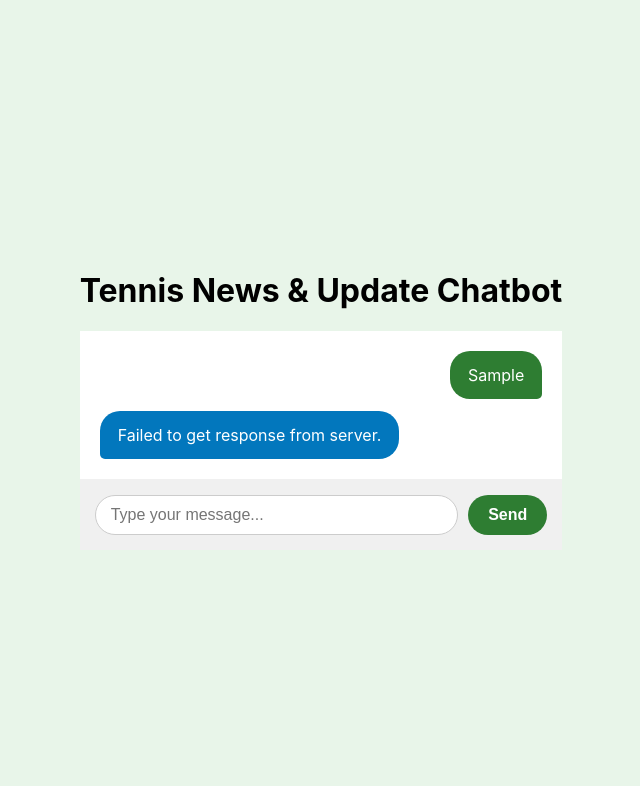
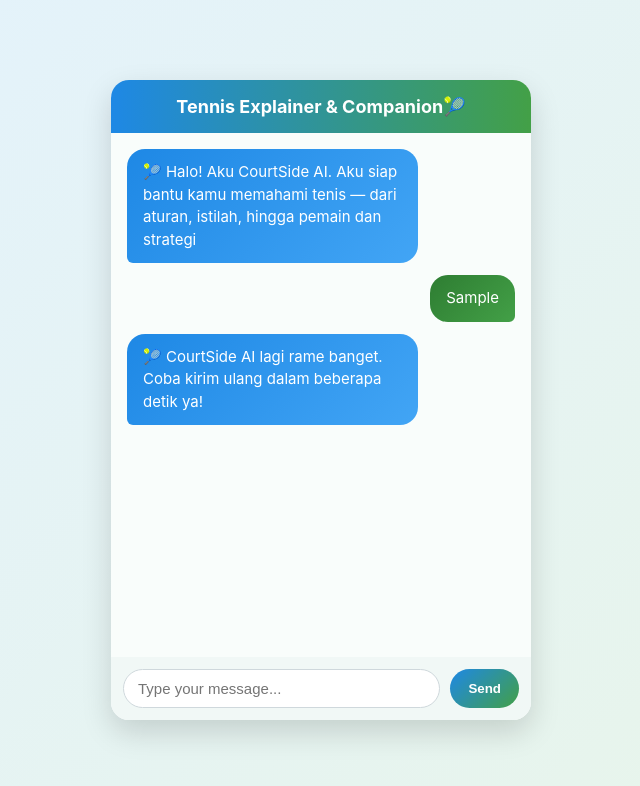
Before and after one commit to gabrielavania/gemini-chatbot-api, a website: page public/index.html in a window 1280 px wide. Both pictures are taken after typing "Sample" into the empty fields and a click on the button "Send". Shown: the whole page, without its empty margins (319-959 px from the left). Drawn offline with Linux system fonts and the light colour scheme; no server answers.

Commit message:
fix: chatbox revision

```diff
--- a/public/index.html
+++ b/public/index.html
@@ -3,12 +3,12 @@
   <head>
     <meta charset="UTF-8" />
     <meta name="viewport" content="width=device-width, initial-scale=1.0" />
-    <title>Tennis News & Update Chatbot</title>
+    <title>CourtSide AI</title>
     <link rel="stylesheet" href="style.css" />
   </head>
   <body>
     <div class="container">
-      <h1>Tennis News & Update Chatbot</h1>
+      <h1>Tennis Explainer & Companion🎾</h1>
       <div id="chat-box" class="chat-box"></div>
       <form id="chat-form">
         <input
--- a/public/script.js
+++ b/public/script.js
@@ -1,4 +1,11 @@
 document.addEventListener("DOMContentLoaded", () => {
+  setTimeout(() => {
+    addMessage(
+      "Bot",
+      "🎾 Halo! Aku CourtSide AI. Aku siap bantu kamu memahami tenis — dari aturan, istilah, hingga pemain dan strategi",
+    );
+  }, 800);
+
   const chatForm = document.getElementById("chat-form");
   const userInput = document.getElementById("user-input");
   const chatBox = document.getElementById("chat-box");
@@ -48,19 +55,42 @@ document.addEventListener("DOMContentLoaded", () => {
     } catch (error) {
       console.error("Error:", error);
       // 5. Handle errors
-      updateMessage(loadingId, "Bot", "Failed to get response from server.");
+      updateMessage(
+        loadingId,
+        "Bot",
+        "🎾 CourtSide AI lagi rame banget. Coba kirim ulang dalam beberapa detik ya!",
+      );
     }
   });
 
   // Helper function to format text (bolding **text**)
   function formatText(text) {
-    const escaped = text
+    let escaped = text
       .replace(/&/g, "&amp;")
       .replace(/</g, "&lt;")
       .replace(/>/g, "&gt;")
       .replace(/"/g, "&quot;")
       .replace(/'/g, "&#039;");
-    return escaped.replace(/\*\*(.*?)\*\*/g, "<strong>$1</strong>");
+
+    // Bold: **text**
+    escaped = escaped.replace(/\*\*(.*?)\*\*/g, "<strong>$1</strong>");
+
+    // Italic: *text* (but not **bold**)
+    escaped = escaped.replace(
+      /(^|[^*])\*(?!\*)([^*\n]+)\*(?!\*)/g,
+      "$1<em>$2</em>",
+    );
+
+    // Numbered list: 1. 2. 3. (only at line start)
+    escaped = escaped.replace(/(^|\n)(\d+)\.\s+/g, "<br><strong>$2.</strong> ");
+
+    // Bullet list: * item (only at line start)
+    escaped = escaped.replace(/(^|\n)\*\s+/g, "<br>• ");
+
+    // Remove leading <br>
+    escaped = escaped.replace(/^<br>/, "");
+
+    return escaped;
   }
 
   function addMessage(sender, text, id = null) {
@@ -74,11 +104,12 @@ document.addEventListener("DOMContentLoaded", () => {
     }
     if (sender === "Bot" && text === "Thinking...") {
       messageDiv.innerHTML = `
-        <div class="loader-container">
-          <div class="dot"></div>
-          <div class="dot"></div>
-          <div class="dot"></div>
-        </div>`;
+    <div class="emoji-loader">
+      <span>🎾</span>
+      <span>🎾</span>
+      <span>🎾</span>
+    </div>
+  `;
     } else {
       // Apply formatting only for Bot messages, use textContent for User to be safe
       if (sender === "Bot") {
--- a/public/style.css
+++ b/public/style.css
@@ -1,3 +1,4 @@
+/* ===== Global Reset ===== */
 * {
   box-sizing: border-box;
 }
@@ -6,7 +7,7 @@ body {
   font-family:
     -apple-system, BlinkMacSystemFont, "Segoe UI", Roboto, Helvetica, Arial,
     sans-serif;
-  background-color: #e8f5e9; /* Light tennis court green */
+  background: linear-gradient(135deg, #e3f2fd, #e8f5e9);
   margin: 0;
   display: flex;
   align-items: center;
@@ -14,88 +15,98 @@ body {
   height: 100vh;
 }
 
-#chat-container {
+/* ===== Chat Container ===== */
+.container {
   width: 100%;
-  max-width: 450px; /* Lebar yang nyaman dibaca */
-  height: 80vh;
-  min-height: 500px; /* Mencegah chatbox terlalu kecil */
+  max-width: 420px;
+  height: 80vh; /* Konsisten tinggi */
+  min-height: 520px;
+  background: #ffffff;
+  border-radius: 18px;
+  box-shadow: 0 12px 30px rgba(0, 0, 0, 0.15);
   display: flex;
   flex-direction: column;
-  border-radius: 12px;
   overflow: hidden;
-  box-shadow: 0 8px 24px rgba(0, 0, 0, 0.15);
-  background-color: #ffffff;
-  margin: 16px; /* Memberi jarak dari tepi layar */
 }
 
-/* Responsif untuk layar mobile */
-@media (max-width: 480px) {
-  #chat-container {
-    height: 90vh; /* Lebih tinggi di HP */
-    width: 95%;
+.container h1 {
+  margin: 0;
+  padding: 16px;
+  text-align: center;
+  font-size: 18px;
+  background: linear-gradient(90deg, #1e88e5, #43a047);
+  color: #ffffff;
+}
+
+/* ===== Chat Box ===== */
+.chat-box {
+  flex: 1;
+  padding: 16px;
+  overflow-y: auto;
+  display: flex;
+  flex-direction: column;
+  gap: 12px;
+  background-color: #f9fdfb;
+  scroll-behavior: smooth; /* Smooth scroll */
+}
+
+/* ===== Messages ===== */
+.message {
+  max-width: 75%;
+  padding: 12px 16px;
+  border-radius: 18px;
+  font-size: 15px;
+  line-height: 1.5;
+  animation: fadeUp 0.25s ease-out;
+}
+
+@keyframes fadeUp {
+  from {
+    opacity: 0;
+    transform: translateY(6px);
+  }
+  to {
+    opacity: 1;
+    transform: translateY(0);
   }
 }
 
-#chat-box {
-  flex: 1; /* Memastikan chatbox mengisi ruang sejak awal */
-  border-bottom: 1px solid #f0f0f0;
-  overflow-y: auto;
-  padding: 20px;
-  background-color: #ffffff;
-  display: flex;
-  flex-direction: column;
-  gap: 12px;
-}
-
-.message {
-  padding: 12px 18px;
-  border-radius: 20px;
-  max-width: 75%;
-  word-wrap: break-word;
-  white-space: pre-wrap; /* This renders newlines from textContent */
-  line-height: 1.5;
-  font-size: 16px;
-}
-
 .user-message {
-  background-color: #2e7d32; /* Dark Tennis Green for user */
-  color: white;
   align-self: flex-end;
-  border-bottom-right-radius: 5px;
+  background: linear-gradient(135deg, #2e7d32, #43a047);
+  color: #ffffff;
+  border-bottom-right-radius: 6px;
 }
 
 .bot-message {
-  background-color: #0277bd; /* Blue for bot */
-  color: white;
   align-self: flex-start;
-  border-bottom-left-radius: 5px;
+  background: linear-gradient(135deg, #1e88e5, #42a5f5);
+  color: #ffffff;
+  border-bottom-left-radius: 6px;
 }
 
-/* === Loader Styles === */
+/* ===== Loader ===== */
 .loader-container {
   display: flex;
-  align-items: center;
-  justify-content: flex-start;
+  gap: 6px;
 }
 
 .loader-container .dot {
   width: 8px;
   height: 8px;
   border-radius: 50%;
-  background-color: #fff;
-  animation: dot-bounce 1.4s infinite ease-in-out both;
-  margin: 0 2px;
+  background-color: #ffffff;
+  animation: bounce 1.4s infinite ease-in-out both;
 }
 
 .loader-container .dot:nth-child(1) {
   animation-delay: -0.32s;
 }
-
 .loader-container .dot:nth-child(2) {
   animation-delay: -0.16s;
 }
 
-@keyframes dot-bounce {
+@keyframes bounce {
   0%,
   80%,
   100% {
@@ -106,38 +117,84 @@ body {
   }
 }
 
+/* ===== Input Area ===== */
 #chat-form {
   display: flex;
-  padding: 15px;
-  background-color: #f0f0f0;
+  padding: 12px;
+  gap: 10px;
+  background-color: #f1f8f6;
 }
 
 #user-input {
-  flex-grow: 1;
-  border: 1px solid #ccc;
+  flex: 1;
+  padding: 10px 14px;
   border-radius: 20px;
-  padding: 10px 15px;
-  font-size: 16px;
+  border: 1px solid #cfd8dc;
+  font-size: 15px;
   outline: none;
 }
 
 #user-input:focus {
-  border-color: #2e7d32;
+  border-color: #43a047;
 }
 
 #chat-form button {
-  background-color: #2e7d32; /* Tennis Green */
-  color: white;
+  padding: 10px 18px;
+  border-radius: 20px;
   border: none;
-  padding: 10px 20px;
-  margin-left: 10px;
-  border-radius: 20px;
   cursor: pointer;
-  font-size: 16px;
-  font-weight: bold;
-  transition: background-color 0.2s;
+  font-weight: 600;
+  color: #ffffff;
+  background: linear-gradient(135deg, #1e88e5, #43a047);
+  transition:
+    transform 0.15s ease,
+    box-shadow 0.15s ease;
 }
 
 #chat-form button:hover {
-  background-color: #388e3c;
+  transform: translateY(-1px);
+  box-shadow: 0 4px 10px rgba(0, 0, 0, 0.2);
 }
+
+/* ===== Responsive ===== */
+@media (max-width: 480px) {
+  .container {
+    height: 90vh;
+    width: 95%;
+  }
+}
+
+/* ===== Emoji Tennis Loader (Small) ===== */
+.emoji-loader {
+  display: flex;
+  gap: 4px; /* jarak antar bola lebih rapat */
+  font-size: 14px; /* KECILIN emoji */
+  line-height: 1;
+}
+
+.emoji-loader span {
+  animation: emoji-bounce 1.4s infinite ease-in-out;
+}
+
+.emoji-loader span:nth-child(1) {
+  animation-delay: 0s;
+}
+.emoji-loader span:nth-child(2) {
+  animation-delay: 0.15s;
+}
+.emoji-loader span:nth-child(3) {
+  animation-delay: 0.3s;
+}
+
+@keyframes emoji-bounce {
+  0%,
+  80%,
+  100% {
+    transform: translateY(0);
+    opacity: 0.4;
+  }
+  40% {
+    transform: translateY(-4px); /* bounce lebih halus */
+    opacity: 1;
+  }
+}
```
Also changed, not shown: index.js (+43 -12 lines).
